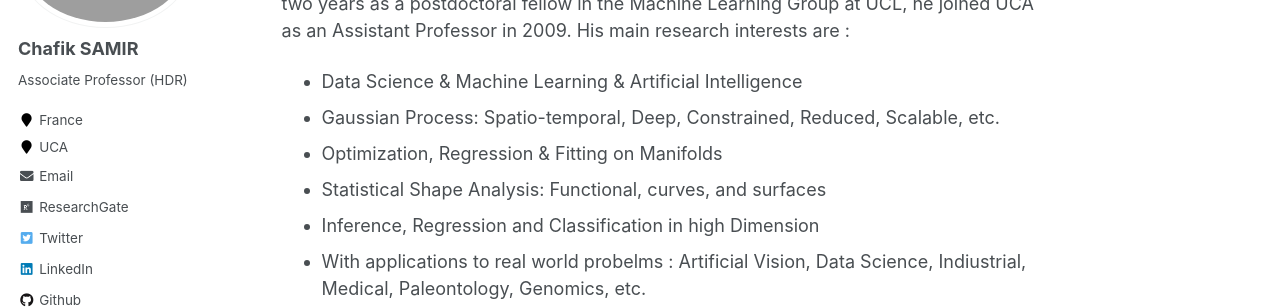
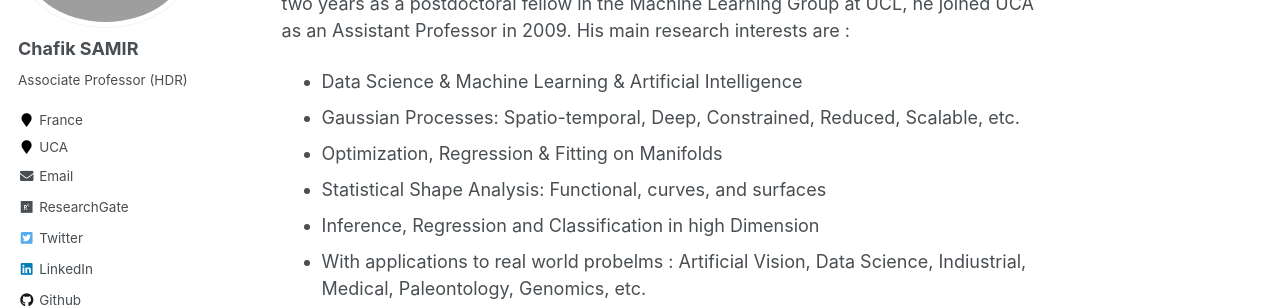
Before and after one commit to Chsamir/chsamir.github.io, a Jekyll site: the page built from _pages/about.md, in a window 1280 px wide and 900 px high. Shown: the part 224-532 px from the top of the window. Built offline with Jekyll 4.4.1, drawn with Linux system fonts in a browser that asks for light colours; some web fonts are replaced.

Commit message:
Update about.md

```diff
--- a/_pages/about.md
+++ b/_pages/about.md
@@ -13,7 +13,7 @@
 Chafik SAMIR is an Associate Professor (HDR, HC) at UCA and co-head of MOCA team at  LIMOS(CNRS UMR 6158), France. He obtained his PhD from USTL in 2007. After spending two years as a postdoctoral fellow in the Machine Learning Group at UCL, he joined UCA as an Assistant Professor in 2009. His main research interests are :
 
 - Data Science & Machine Learning & Artificial Intelligence
-- Gaussian Process: Spatio-temporal, Deep, Constrained, Reduced, Scalable, etc.
+- Gaussian Processes: Spatio-temporal, Deep, Constrained, Reduced, Scalable, etc.
 - Optimization, Regression & Fitting on Manifolds
 - Statistical Shape Analysis: Functional, curves, and surfaces
 - Inference, Regression and Classification in high Dimension
```
